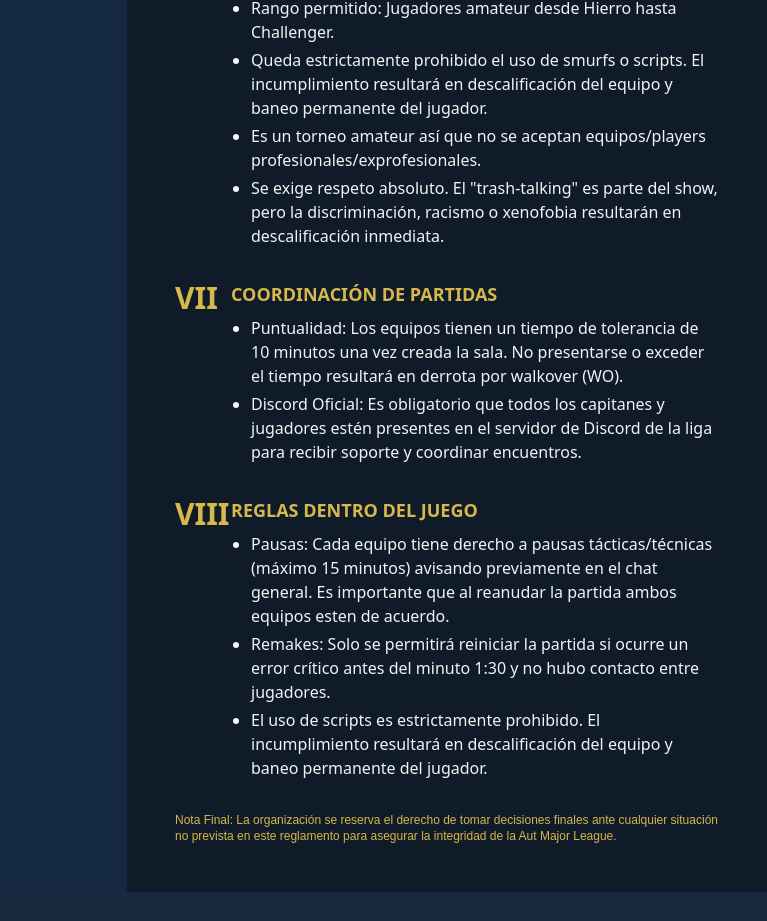
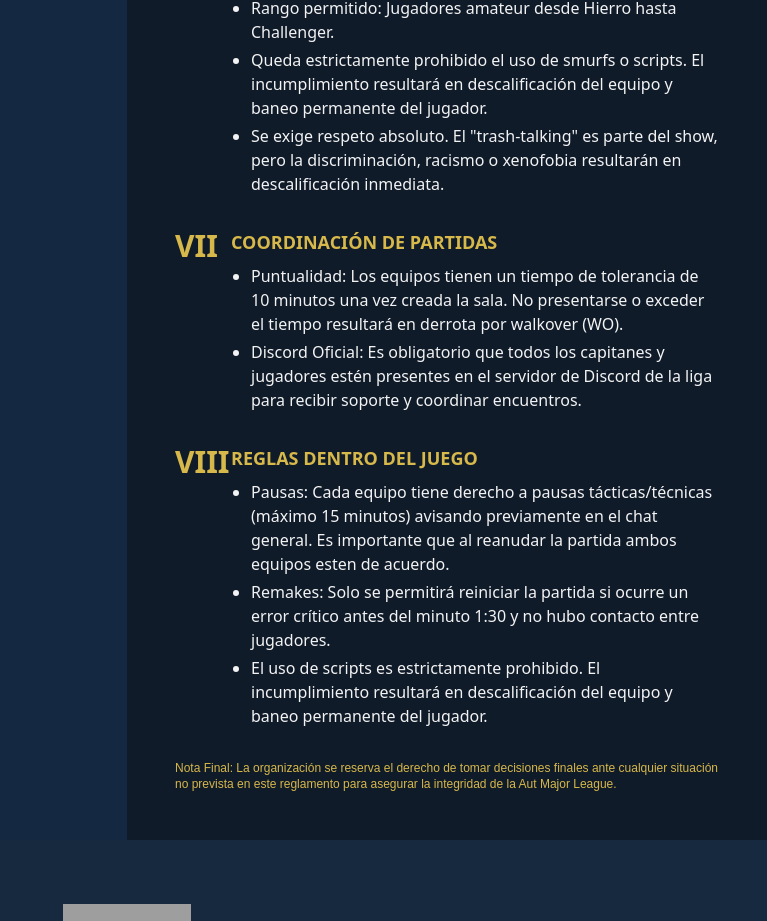
Before and after one commit to CordeiroM17/Aut-Major-League-Tournament, a React (Vite) app in the folder frontend/: page /reglamento in a window 1280 px wide. Shown: the part 2276-3197 px from the top of the page, without its empty margins (513-1280 px from the left). Built offline with nearby package versions, Linux system fonts and the light colour scheme; grey boxes are pictures that could not be loaded; the HTML template or start-up script is replaced by a standard one; a web font is replaced by a local one.

Commit message:
New rules

```diff
--- a/frontend/src/pages/ReglamentoPage.tsx
+++ b/frontend/src/pages/ReglamentoPage.tsx
@@ -1,83 +1,80 @@
-import React from 'react';
-import { Footer } from '../components/Footer';
-import { Header } from '../components/Header';
+import React from "react";
+import { Footer } from "../components/Footer";
+import { Header } from "../components/Header";
 
 export const ReglamentoPage: React.FC = () => {
   // Números romanos para las reglas
-  const romanNumbers = [
-    'I', 'II', 'III', 'IV', 'V', 'VI', 'VII', 'VIII'
-  ];
+  const romanNumbers = ["I", "II", "III", "IV", "V", "VI", "VII", "VIII"];
   // Contenido de las reglas
   const reglas = [
     {
-      titulo: 'ESTRUCTURA Y FORMATO DEL TORNEO',
+      titulo: "ESTRUCTURA Y FORMATO DEL TORNEO",
       items: [
-        'Modalidad de Juego: Grieta del Invocador. Servidor LAS. Torneo de Reclutamiento.',
-        'Charla Inaugural (Obligatoria): Todos los capitanes deben presentarse a la charla inaugural del torneo para la organización y logística del mismo. La fecha y hora se notificará por todos los canales de comunicación oficiales. En caso de inasistencia, se le quitará al equipo la posibilidad de realizar baneos en el primer mapa.',
-        'Formato de Competencia (Sistema Suizo): El torneo contará con 16 equipos confirmados. Se utilizará un Sistema Suizo donde los equipos con registros similares se enfrentarán entre sí. Las rondas iniciales serán a Partida Única (Bo1). La fase eliminatoria (Playoffs) se disputará bajo el sistema Fearless Draft: los campeones utilizados no podrán repetirse en la misma serie de b03 para los cuartos, semis y tercer lugar y b05 para la final.',
-        'Delay de partida (Obligatorio): Todos los equipos deben tener un delay de partida activado para que el torneo pueda continuar sin problemas. La partida podria ser reiniciada si un equipo no cumple con el delay.',
-      ]
+        "Modalidad de Juego: Grieta del Invocador. Servidor LAS. Torneo de Reclutamiento.",
+        "Charla Inaugural (Obligatoria): Todos los capitanes deben presentarse a la charla inaugural del torneo para la organización y logística del mismo. La fecha y hora se notificará por todos los canales de comunicación oficiales. En caso de inasistencia, se le quitará al equipo la posibilidad de realizar baneos en el primer mapa.",
+        "Formato de Competencia (Sistema Suizo): El torneo contará con 16 equipos confirmados. Se utilizará un Sistema Suizo donde los equipos con registros similares se enfrentarán entre sí. Las rondas iniciales serán a Partida Única (Bo1). La fase eliminatoria (Playoffs) se disputará bajo el sistema Fearless Draft: los campeones utilizados no podrán repetirse en la misma serie de b03 para los cuartos, semis y tercer lugar y b05 para la final.",
+        "Delay de partida (Obligatorio): Todos los equipos deben tener un delay de partida activado para que el torneo pueda continuar sin problemas. La partida podria ser reiniciada si un equipo no cumple con el delay.",
+      ],
     },
     {
-      titulo: 'INSCRIPCIÓN Y REEMBOLSOS',
+      titulo: "INSCRIPCIÓN Y REEMBOLSOS",
       items: [
-        'Compromiso de Equipo: una vez inscriptos, los equipos se hacen responsables de cumplir con su participación.',
-        'Política de Reembolsos: no se aceptarán reembolsos bajo ningún concepto si faltan 5 días o menos para el inicio del torneo.',
-        'Cada equipo debe contar con un mínimo de 5 jugadores titulares y se recomienda tener suplentes para cumplir con los compromisos.'
-      ]
+        "Compromiso de Equipo: una vez inscriptos, los equipos se hacen responsables de cumplir con su participación.",
+        "Política de Reembolsos: no se aceptarán reembolsos bajo ningún concepto si faltan 5 días o menos para el inicio del torneo.",
+        "Cada equipo debe contar con un mínimo de 5 jugadores titulares y se recomienda tener suplentes para cumplir con los compromisos.",
+      ],
     },
     {
-      titulo: 'PREMIACIÓN (MARZO 2026)',
+      titulo: "PREMIACIÓN (MARZO 2026)",
       items: [
-        'Primer Lugar: $500.000 ARS.',
-        'Segundo Lugar: $100.000 ARS.',
-        'Tercer Lugar: inscripción gratuita al siguiente torneo o $50.000 ARS (a elección del equipo).',
-        'Método de pago: Los premios se entregarán mediante transferencia de forma directa al capitán del equipo tras finalizar el torneo.'
-      ]
+        "Primer Lugar: $500.000 ARS.",
+        "Segundo Lugar: $100.000 ARS.",
+        "Tercer Lugar: inscripción gratuita al siguiente torneo o $50.000 ARS (a elección del equipo).",
+        "Método de pago: Los premios se entregarán mediante transferencia de forma directa al capitán del equipo tras finalizar el torneo.",
+      ],
     },
     {
-      titulo: 'VISIBILIDAD Y STREAMING',
+      titulo: "VISIBILIDAD Y STREAMING",
       items: [
         'Prohibición de Streamer Mode: está prohibido usar el "Streamer Mode" en partidas oficiales para que los casters puedan identificar a los jugadores por sus nicknames dentro del juego.',
-        'Coordinación de Transmisión: los equipos pueden solicitar el stream oficial (Twitch/Kick) avisando al Staff. Cada equipo es libre de transmitir sus propias partidas si así lo desea. Siempre y cuando se respete el delay de la partida.',
-        'El stream oficial se llevará a cabo en el canal oficial de Discord de la liga.',
-      ]
+        "Coordinación de Transmisión: los equipos pueden solicitar el stream oficial (Twitch/Kick) avisando al Staff. Cada equipo es libre de transmitir sus propias partidas si así lo desea. Siempre y cuando se respete el delay de la partida.",
+        "El stream oficial se llevará a cabo en el canal oficial de Discord de la liga.",
+      ],
     },
     {
-      titulo: 'COORDINACIÓN Y FAIRPLAY',
+      titulo: "COORDINACIÓN Y FAIRPLAY",
       items: [
-        'Responsabilidad de Capitanes: son los encargados de coordinar los horarios con sus rivales.',
-        'Cambios de Horario: se deben acordar entre capitanes de equipos y se deben avisar con 24hs de antelación al Staff.',
-        'Supervisión técnica: el Staff podrá ingresar a las llamadas de Discord en cualquier momento para asegurar el Fairplay y brindar soporte.',
-        'Los equipos pueden solicitar que el Staff ingrese a las llamadas de Discord en cualquier momento para asegurar el Fairplay y brindar soporte.'
-      ]
+        "Responsabilidad de Capitanes: son los encargados de coordinar los horarios con sus rivales.",
+        "Cambios de Horario: se deben acordar entre capitanes de equipos y se deben avisar con 24hs de antelación al Staff.",
+        "Supervisión técnica: el Staff podrá ingresar a las llamadas de Discord en cualquier momento para asegurar el Fairplay y brindar soporte.",
+        "Los equipos pueden solicitar que el Staff ingrese a las llamadas de Discord en cualquier momento para asegurar el Fairplay y brindar soporte.",
+      ],
     },
     {
-      titulo: 'CÓDIGO DE HONOR',
+      titulo: "CÓDIGO DE HONOR",
       items: [
-        'Cuentas de Jugador:',
-        'Todos los participantes deben ser Nivel 30+.',
-        'Rango permitido: Jugadores amateur desde Hierro hasta Challenger.',
-        'Queda estrictamente prohibido el uso de smurfs o scripts. El incumplimiento resultará en descalificación del equipo y baneo permanente del jugador.',
-        'Es un torneo amateur así que no se aceptan equipos/players profesionales/exprofesionales.',
-        'Se exige respeto absoluto. El "trash-talking" es parte del show, pero la discriminación, racismo o xenofobia resultarán en descalificación inmediata.'
-      ]
+        "Cuentas de Jugador:",
+        "Todos los participantes deben ser Nivel 30+.",
+        "Rango permitido: Jugadores amateur desde Hierro hasta Challenger.",
+        "Queda estrictamente prohibido el uso de smurfs o scripts. El incumplimiento resultará en descalificación del equipo y baneo permanente del jugador.",
+        'Se exige respeto absoluto. El "trash-talking" es parte del show, pero la discriminación, racismo o xenofobia resultarán en descalificación inmediata.',
+      ],
     },
     {
-      titulo: 'COORDINACIÓN DE PARTIDAS',
+      titulo: "COORDINACIÓN DE PARTIDAS",
       items: [
-        'Puntualidad: Los equipos tienen un tiempo de tolerancia de 10 minutos una vez creada la sala. No presentarse o exceder el tiempo resultará en derrota por walkover (WO).',
-        'Discord Oficial: Es obligatorio que todos los capitanes y jugadores estén presentes en el servidor de Discord de la liga para recibir soporte y coordinar encuentros.'
-      ]
+        "Puntualidad: Los equipos tienen un tiempo de tolerancia de 10 minutos una vez creada la sala. No presentarse o exceder el tiempo resultará en derrota por walkover (WO).",
+        "Discord Oficial: Es obligatorio que todos los capitanes y jugadores estén presentes en el servidor de Discord de la liga para recibir soporte y coordinar encuentros.",
+      ],
     },
     {
-      titulo: 'REGLAS DENTRO DEL JUEGO',
+      titulo: "REGLAS DENTRO DEL JUEGO",
       items: [
-        'Pausas: Cada equipo tiene derecho a pausas tácticas/técnicas (máximo 15 minutos) avisando previamente en el chat general. Es importante que al reanudar la partida ambos equipos esten de acuerdo.',
-        'Remakes: Solo se permitirá reiniciar la partida si ocurre un error crítico antes del minuto 1:30 y no hubo contacto entre jugadores.',
-        'El uso de scripts es estrictamente prohibido. El incumplimiento resultará en descalificación del equipo y baneo permanente del jugador.'
-      ]
-    }
+        "Pausas: Cada equipo tiene derecho a pausas tácticas/técnicas (máximo 15 minutos) avisando previamente en el chat general. Es importante que al reanudar la partida ambos equipos esten de acuerdo.",
+        "Remakes: Solo se permitirá reiniciar la partida si ocurre un error crítico antes del minuto 1:30 y no hubo contacto entre jugadores.",
+        "El uso de scripts es estrictamente prohibido. El incumplimiento resultará en descalificación del equipo y baneo permanente del jugador.",
+      ],
+    },
   ];
   return (
     <div className="bg-[#152a42] min-h-screen text-[#f3f3f3]">
@@ -94,37 +91,63 @@ export const ReglamentoPage: React.FC = () => {
       <div className="relative z-10">
         <div className="relative w-full h-[220px] sm:h-[320px] flex flex-col items-center justify-center overflow-hidden px-2 sm:px-0 pb-8">
           <div className="relative z-10 flex flex-col items-center justify-center h-full">
-            <h1 className="text-3xl sm:text-4xl lg:text-5xl font-bold text-center mt-2 mb-2">Reglamento oficial para la<br/>Aut Major League</h1>
-            <p className="text-lg sm:text-xl text-center mt-2 mb-2 font-semibold">Por Demacia y por la Gloria</p>
+            <h1 className="text-3xl sm:text-4xl lg:text-5xl font-bold text-center mt-2 mb-2">
+              Reglamento oficial para la
+              <br />
+              Aut Major League
+            </h1>
+            <p className="text-lg sm:text-xl text-center mt-2 mb-2 font-semibold">
+              Por Demacia y por la Gloria
+            </p>
           </div>
         </div>
         <div className="w-full grid grid-cols-1 md:grid-cols-2 gap-0 relative z-10">
           {/* Presentación izquierda */}
           <div className="bg-[#152A42]/90 p-6 sm:p-12 flex flex-col justify-start min-h-[220px] sm:min-h-[320px] w-full">
-            <span className="text-2xl font-bold text-[#d7b84a] mb-4">REGLAMENTO OFICIAL: AUT MAJOR LEAGUE</span>
+            <span className="text-2xl font-bold text-[#d7b84a] mb-4">
+              REGLAMENTO OFICIAL: AUT MAJOR LEAGUE
+            </span>
             <p className="text-base text-[#f3f3f3] leading-relaxed mb-6">
-                Bienvenidos a la Aut Major League. A continuación se detallan las normas y estructura del torneo. La organización se reserva el derecho de tomar decisiones finales ante cualquier situación no prevista en este reglamento para asegurar la integridad de la Aut Major League.
+              Bienvenidos a la Aut Major League. A continuación se detallan las
+              normas y estructura del torneo. La organización se reserva el
+              derecho de tomar decisiones finales ante cualquier situación no
+              prevista en este reglamento para asegurar la integridad de la Aut
+              Major League.
             </p>
-            <img src="/images/poro.png" alt="Poro" className="w-24 sm:w-32 mx-auto mt-2" />
+            <img
+              src="/images/poro.png"
+              alt="Poro"
+              className="w-24 sm:w-32 mx-auto mt-2"
+            />
           </div>
           {/* Reglas a la derecha */}
           <div className="bg-[#101a28]/90 p-6 sm:p-12 flex flex-col justify-start min-h-[220px] sm:min-h-[320px] w-full">
             <div className="space-y-8">
               {reglas.map((regla, idx) => (
                 <div key={regla.titulo} className="flex items-start">
-                    <span className="text-[#d7b84a] text-3xl font-bold mr-4 min-w-[2.5rem] text-center">{romanNumbers[idx]}</span>
+                  <span className="text-[#d7b84a] text-3xl font-bold mr-4 min-w-[2.5rem] text-center">
+                    {romanNumbers[idx]}
+                  </span>
                   <div>
-                    <span className="text-[#d7b84a] font-bold text-lg">{regla.titulo}</span>
+                    <span className="text-[#d7b84a] font-bold text-lg">
+                      {regla.titulo}
+                    </span>
                     <ul className="list-disc pl-5 mt-2 space-y-1">
                       {regla.items.map((item, i) => (
-                        <li key={i} className="text-[#f3f3f3]">{item}</li>
+                        <li key={i} className="text-[#f3f3f3]">
+                          {item}
+                        </li>
                       ))}
                     </ul>
                   </div>
                 </div>
               ))}
             </div>
-            <p className="text-xs text-[#d7b84a] mt-8">Nota Final: La organización se reserva el derecho de tomar decisiones finales ante cualquier situación no prevista en este reglamento para asegurar la integridad de la Aut Major League.</p>
+            <p className="text-xs text-[#d7b84a] mt-8">
+              Nota Final: La organización se reserva el derecho de tomar
+              decisiones finales ante cualquier situación no prevista en este
+              reglamento para asegurar la integridad de la Aut Major League.
+            </p>
           </div>
         </div>
         <Footer />
```
Lines whose indentation alone changed are shown as unchanged.
